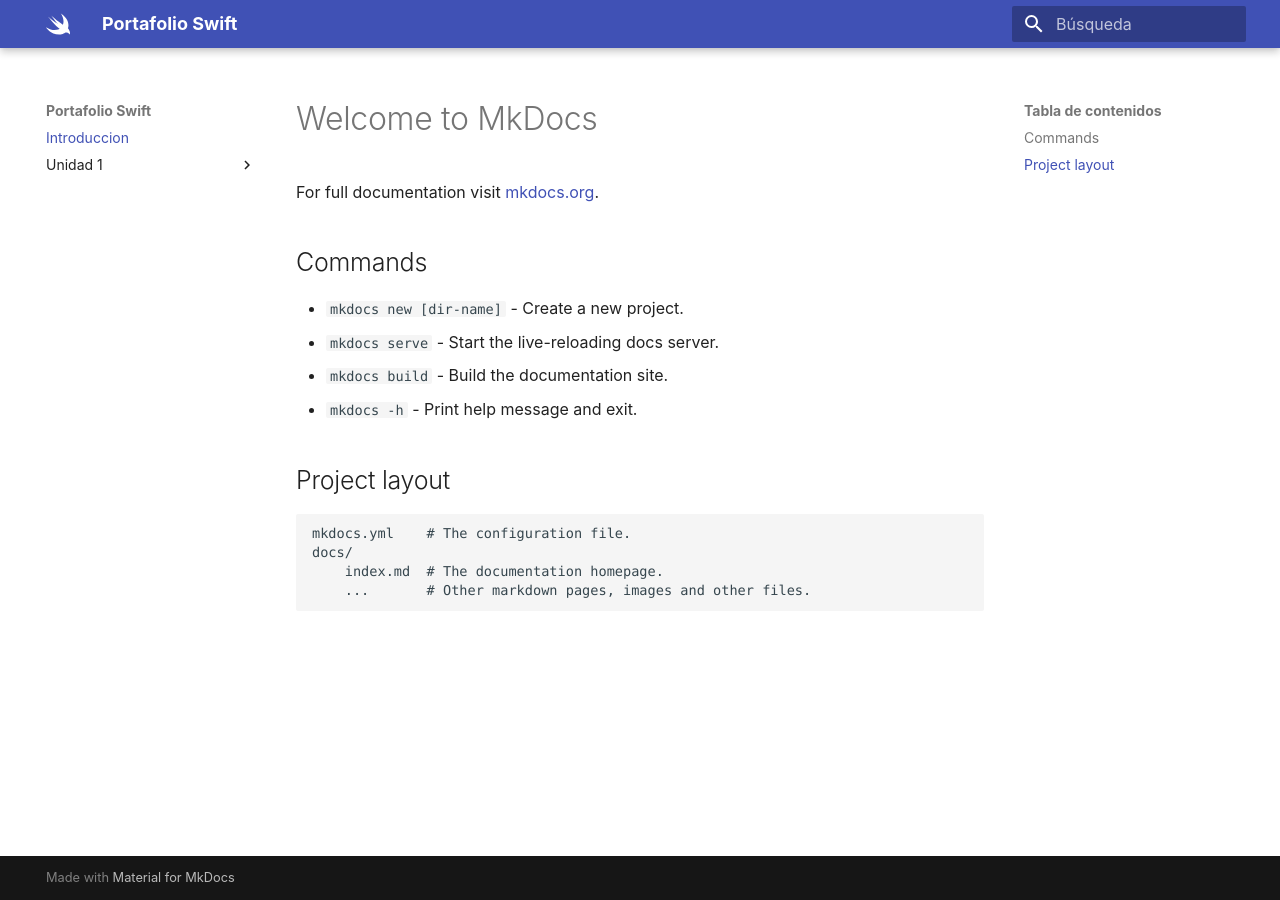
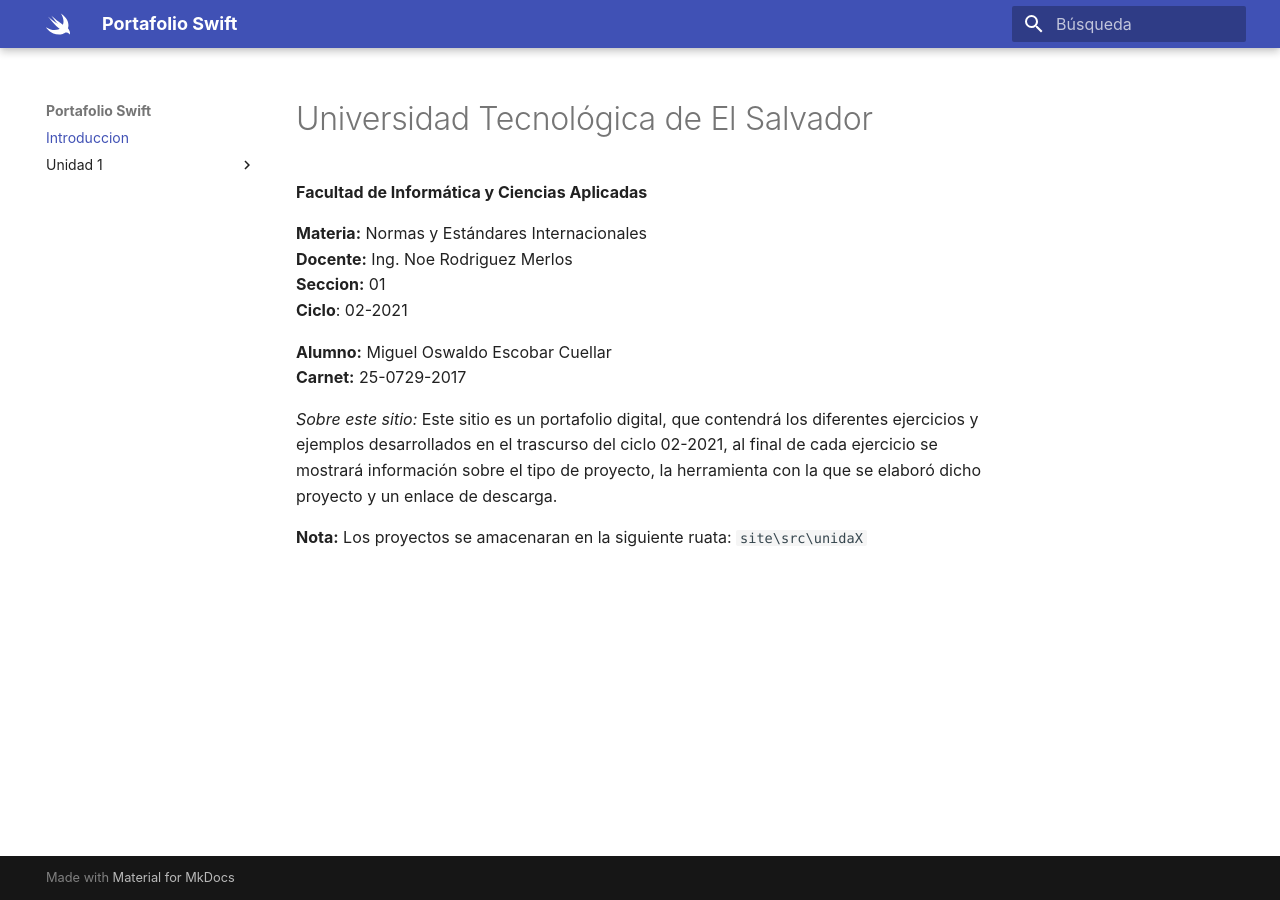
Before and after one commit to oswaldo-d3v/portafolio_siwft, an MkDocs documentation site: the page built from source/docs/index.md, in a window 1280 px wide. Built offline with MkDocs 1.6.1 and Material for MkDocs 9.7.7, drawn with Linux system fonts in a browser that asks for light colours.

Commit message:
Unidad 1: Ejercicios de clases completos

```diff
--- a/source/docs/index.md
+++ b/source/docs/index.md
@@ -1,17 +1,17 @@
-# Welcome to MkDocs
+# Universidad Tecnológica de El Salvador
 
-For full documentation visit [mkdocs.org](https://www.mkdocs.org).
+__Facultad de Informática y Ciencias Aplicadas__
 
-## Commands
+__Materia:__ Normas y Estándares Internacionales<br>
+__Docente:__ Ing. Noe Rodriguez Merlos<br>
+__Seccion:__ 01<br>
+__Ciclo__: 02-2021
 
-* `mkdocs new [dir-name]` - Create a new project.
-* `mkdocs serve` - Start the live-reloading docs server.
-* `mkdocs build` - Build the documentation site.
-* `mkdocs -h` - Print help message and exit.
+__Alumno:__ Miguel Oswaldo Escobar Cuellar<br>
+__Carnet:__ 25-0729-2017
 
-## Project layout
+_Sobre este sitio:_ Este sitio es un portafolio digital, que contendrá los diferentes ejercicios y ejemplos desarrollados
+en el trascurso del ciclo 02-2021, al final de cada ejercicio se mostrará información sobre el tipo de proyecto,
+la herramienta con la que se elaboró dicho proyecto y un enlace de descarga.
 
-    mkdocs.yml    # The configuration file.
-    docs/
-        index.md  # The documentation homepage.
-        ...       # Other markdown pages, images and other files.
+__Nota:__ Los proyectos se amacenaran en la siguiente ruata: `site\src\unidaX`
--- a/source/mkdocs.yml
+++ b/source/mkdocs.yml
@@ -5,16 +5,26 @@ plugins:
     - search
     - localsearch
 
-nav:
-  - Introduccion: index.md
-  - Unidad 1:
-    - Ejercicios del libro: contenido/unidad_1/libro.md
-    - Clases: contenido/unidad_1/clases.md
-
 theme:
+  icon:
+    admonition:
+      note: octicons/beaker-16
   font: false
   name: material
   language: es
   logo: assets/logo.svg
   favicon: assets/favicon.svg
   custom_dir: theme
+
+markdown_extensions:
+  - pymdownx.highlight
+  - pymdownx.superfences
+  - admonition
+  - pymdownx.details
+  - pymdownx.superfences
+
+nav:
+  - Introduccion: index.md
+  - Unidad 1:
+    - Clases: contenido/unidad_1/clases.md
+    - Ejercicios del libro: contenido/unidad_1/libro.md
```
Also changed, not shown: source/docs/contenido/unidad_1/clases.md (+222 -0 lines), 8 other files.
